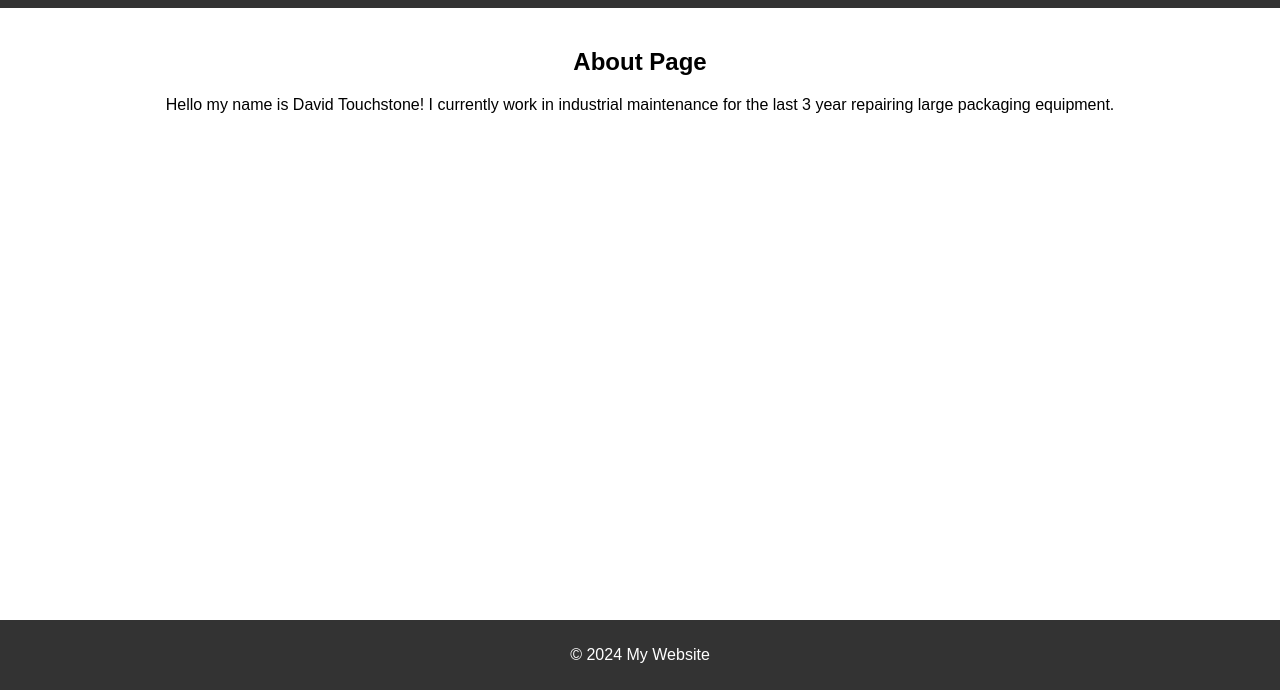
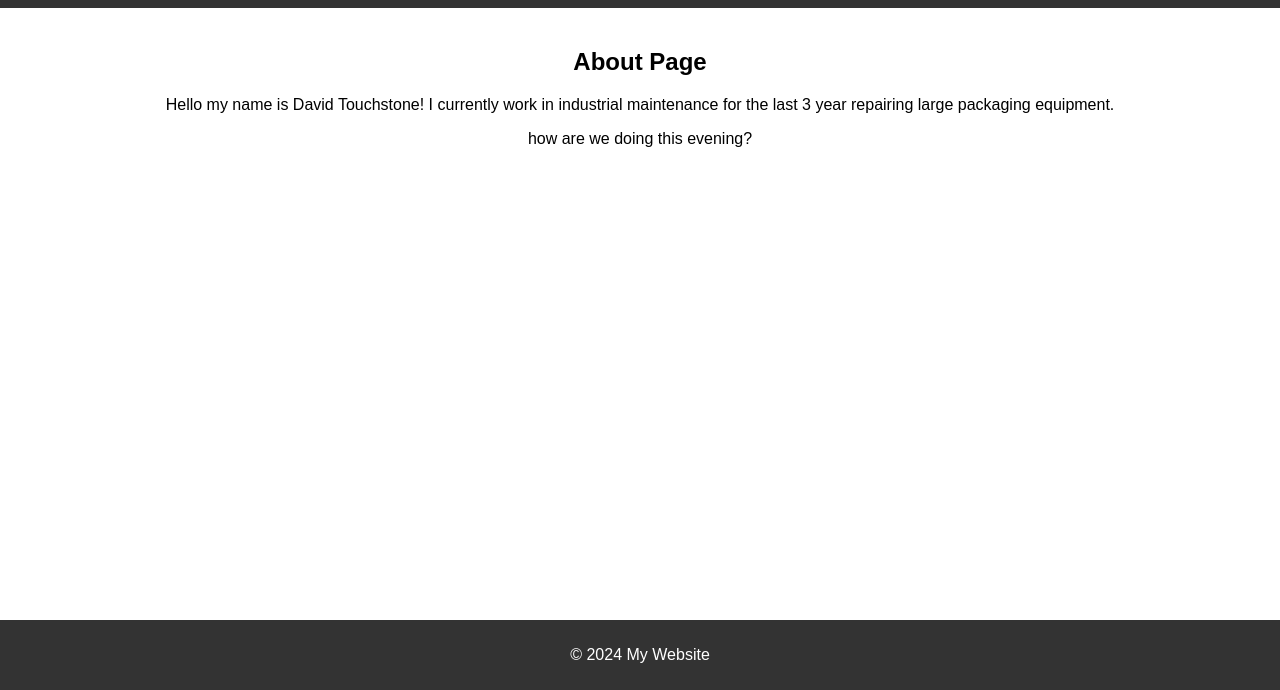
Before and after one commit to Noah-cloud-sys/Noah-cloud-sys.github.io, a plain HTML site: page index.html in a window 1280 px wide. Both pictures are taken after a click on the link "About". Shown: the part 110-800 px from the top of the page. Drawn offline with Linux system fonts and the light colour scheme.

Commit message:
Update index.html
changing the about describ page

```diff
--- a/index.html
+++ b/index.html
@@ -105,6 +105,7 @@
     <section id="about">
         <h2>About Page</h2>
         <p>Hello my name is David Touchstone! I currently work in industrial maintenance for the last 3 year repairing large packaging equipment.</p>
+        <p> how are we doing this evening?</p>
     </section>
 
     <!-- Contact Section: Hidden by default, will be shown by JavaScript -->
```
